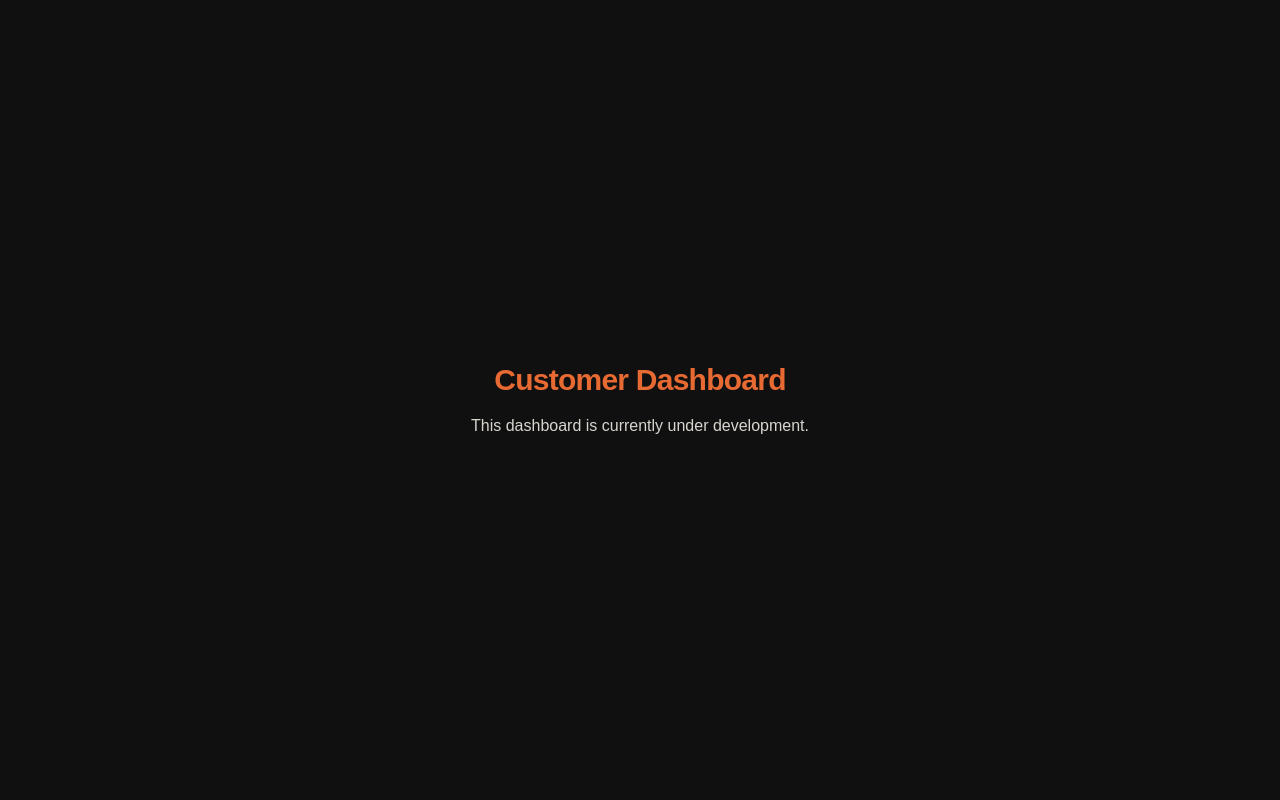
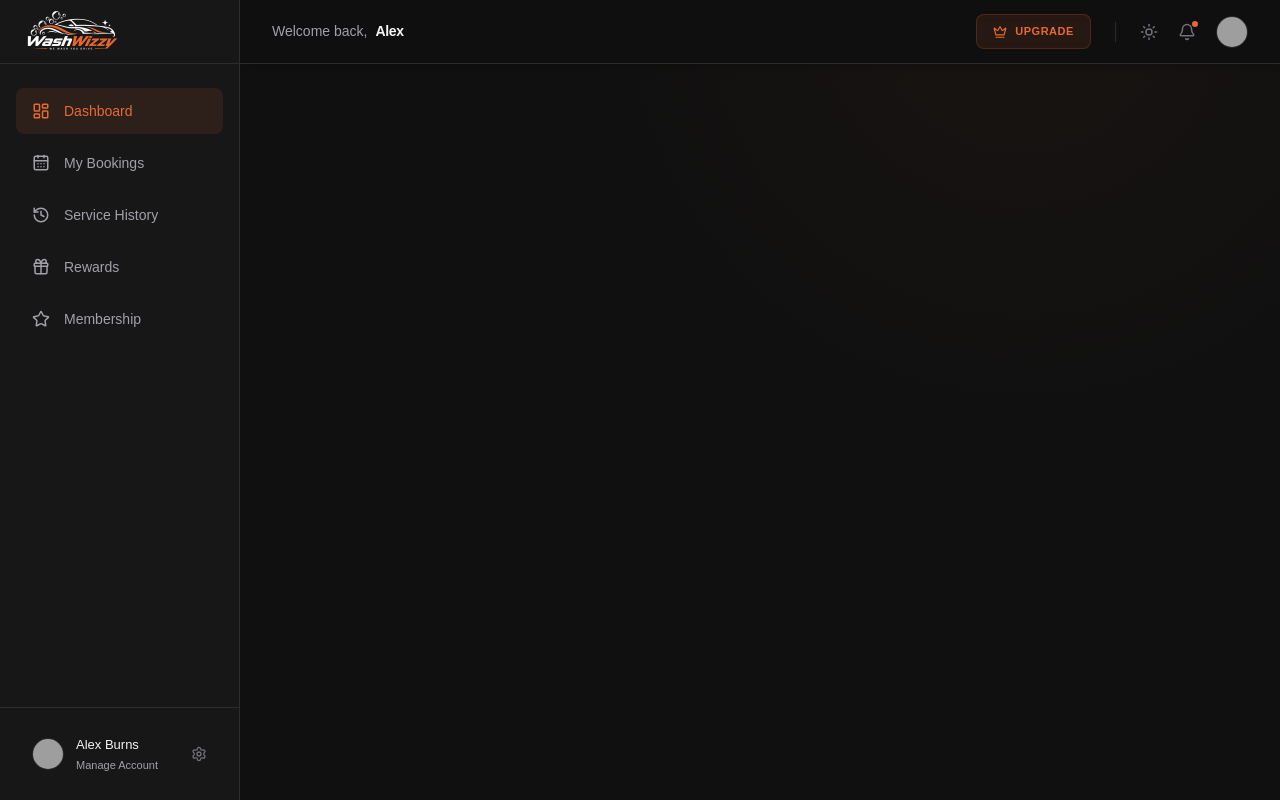
Before and after one commit to Angelo2384/car-wash-project, a React (Vite) app: page /dashboard/customer in a window 1280 px wide. Built offline with nearby package versions, Linux system fonts and the light colour scheme; no server answers; grey boxes are pictures that could not be loaded.

Commit message:
Add customer dashboard layout and clear center

```diff
--- a/src/App.tsx
+++ b/src/App.tsx
@@ -13,6 +13,7 @@ import CustomerSignUp from './screens/auth/CustomerSignUp';
 import StaffActivation from './screens/auth/StaffActivation';
 import ForgotPassword from './screens/auth/ForgotPassword';
 import VerifyEmail from './screens/auth/VerifyEmail';
+import CustomerDashboardLayout from './screens/dashboard/customer/CustomerDashboardLayout';
 import CustomerDashboard from './screens/dashboard/customer/CustomerDashboard';
 import StaffDashboard from './screens/dashboard/staff/StaffDashboard';
 import AdminDashboard from './screens/dashboard/admin/AdminDashboard';
@@ -39,7 +40,9 @@ export default function App() {
               <Route path="forgot-password" element={<ForgotPassword />} />
               <Route path="verify-email" element={<VerifyEmail />} />
             </Route>
-            <Route path="/dashboard/customer" element={<CustomerDashboard />} />
+            <Route path="/dashboard/customer" element={<CustomerDashboardLayout />}>
+              <Route index element={<CustomerDashboard />} />
+            </Route>
             <Route path="/dashboard/staff" element={<StaffDashboard />} />
             <Route path="/dashboard/admin" element={<AdminDashboard />} />
           </Routes>
--- a/src/screens/auth/VerifyEmail.tsx
+++ b/src/screens/auth/VerifyEmail.tsx
@@ -1,6 +1,6 @@
 import { useState } from 'react';
 import { useLocation, useNavigate, Link } from 'react-router-dom';
-import { Mail, ArrowRight, RefreshCw } from 'lucide-react';
+import { Mail, RefreshCw } from 'lucide-react';
 import { auth } from '../../lib/firebase';
 import { signInWithEmailAndPassword, sendEmailVerification, signOut } from 'firebase/auth';
 import { useToast } from '../../contexts/ToastContext';
--- a/src/screens/dashboard/customer/CustomerDashboard.tsx
+++ b/src/screens/dashboard/customer/CustomerDashboard.tsx
@@ -1,10 +1,9 @@
-
+import React from "react";
 
 export default function CustomerDashboard() {
   return (
-    <div className="min-h-screen bg-charcoal-900 text-white flex flex-col items-center justify-center p-4 text-center">
-      <h1 className="text-3xl font-display font-bold mb-4 text-burnt-orange">Customer Dashboard</h1>
-      <p className="text-soft-gray">This dashboard is currently under development.</p>
+    <div className="flex flex-col gap-6 pb-8 animate-in fade-in slide-in-from-bottom-4 duration-500 fill-mode-forwards text-[#F5F5F5] transition-colors duration-300">
+      {/* Content temporarily removed for testing */}
     </div>
   );
 }
--- /dev/null
+++ b/src/screens/dashboard/customer/CustomerDashboardLayout.tsx
@@ -0,0 +1,177 @@
+import React, { useState } from "react";
+import { Outlet, Link, useLocation } from "react-router-dom";
+import {
+  LayoutDashboard,
+  CalendarDays,
+  History,
+  Gift,
+  Star,
+  Settings,
+  Bell,
+  Crown,
+  Sun,
+  Moon,
+} from "lucide-react";
+
+export default function DashboardLayout() {
+  const location = useLocation();
+  const [theme, setTheme] = useState<"light" | "dark">("dark");
+
+  const toggleTheme = () => {
+    setTheme((prev) => (prev === "dark" ? "light" : "dark"));
+  };
+
+  const navItems = [
+    {
+      name: "Dashboard",
+      path: "/dashboard",
+      icon: <LayoutDashboard className="w-4 h-4" />,
+    },
+    {
+      name: "My Bookings",
+      path: "#",
+      icon: <CalendarDays className="w-4 h-4" />,
+    },
+    {
+      name: "Service History",
+      path: "#",
+      icon: <History className="w-4 h-4" />,
+    },
+    { name: "Rewards", path: "#", icon: <Gift className="w-4 h-4" /> },
+    { name: "Membership", path: "#", icon: <Star className="w-4 h-4" /> },
+  ];
+
+  return (
+    <div className="dark">
+      <div className="min-h-screen bg-[#101010] font-sans flex text-[#F5F5F5] transition-colors duration-300 selection:bg-[#E86A33] selection:text-white relative">
+        {/* Atmospheric Dark-Mode Effect */}
+        <div
+          className="absolute inset-0 pointer-events-none z-0"
+          style={{
+            background:
+              "radial-gradient(circle at 80% 0%, rgba(232,106,51,0.035), transparent 35%)",
+          }}
+        ></div>
+
+        {/* Sidebar */}
+        <aside className="w-[240px] bg-[#171717] border-r border-[#2C2C2C] fixed inset-y-0 left-0 flex flex-col z-20">
+          {/* Logo */}
+          <div className="h-[64px] flex items-center px-6 border-b border-[#2C2C2C]">
+            <Link to="/dashboard" className="flex items-center group">
+              <img
+                src="/images/logo.png"
+                alt="WashWizzy"
+                className="w-24 h-auto object-contain"
+              />
+            </Link>
+          </div>
+
+          {/* Navigation */}
+          <nav className="flex-1 px-4 py-6 space-y-1.5">
+            {navItems.map((item) => {
+              const isActive =
+                location.pathname === item.path ||
+                (item.name === "Dashboard" &&
+                  location.pathname.includes("/dashboard"));
+              return (
+                <Link
+                  key={item.name}
+                  to={item.path}
+                  className={`flex items-center gap-3.5 px-[16px] py-[11px] min-h-[46px] rounded-lg transition-all font-medium text-[14px] ${
+                    isActive
+                      ? "bg-[rgba(232,106,51,0.10)] text-[#E86A33]"
+                      : "text-[#A1A1AA] hover:bg-white/[0.04] hover:text-[#F5F5F5]"
+                  }`}
+                >
+                  <div className="[&>svg]:w-[18px] [&>svg]:h-[18px]">
+                    {item.icon}
+                  </div>
+                  {item.name}
+                </Link>
+              );
+            })}
+          </nav>
+
+          {/* User Profile */}
+          <div className="p-4 border-t border-[#2C2C2C] mt-auto">
+            <div className="flex items-center gap-3 px-[16px] py-[11px] min-h-[48px] rounded-lg hover:bg-white/[0.04] transition-colors cursor-pointer group">
+              <div className="w-8 h-8 rounded-full bg-[#1F1F1F] overflow-hidden shrink-0 border border-[#2C2C2C]">
+                <img
+                  src="https://images.unsplash.com/photo-1535713875002-d1d0cf377fde?auto=format&fit=crop&q=80&w=150"
+                  alt="Alex"
+                  className="w-full h-full object-cover"
+                />
+              </div>
+              <div className="flex-1 min-w-0">
+                <p className="text-[13px] font-medium text-[#F5F5F5] truncate">
+                  Alex Burns
+                </p>
+                <p className="text-[11px] text-[#A1A1AA] truncate mt-0.5">
+                  Manage Account
+                </p>
+              </div>
+              <Settings className="w-4 h-4 text-[#71717A] group-hover:text-[#A1A1AA] transition-colors" />
+            </div>
+          </div>
+        </aside>
+
+        {/* Main Content Area */}
+        <main className="flex-1 ml-[240px] flex flex-col min-h-screen relative z-10">
+          {/* Top Bar */}
+          <header className="h-[64px] bg-[#101010]/80 backdrop-blur-md shadow-md border-b border-[#2C2C2C] sticky top-0 z-10 px-8 flex items-center justify-between">
+            <div className="flex items-center gap-2">
+              <p className="text-[14px] text-[#A1A1AA] font-medium">
+                Welcome back,
+              </p>
+              <h1 className="text-[14px] font-semibold text-[#F5F5F5]">Alex</h1>
+            </div>
+
+            <div className="flex items-center gap-6">
+              <button className="flex items-center gap-2 px-4 py-2 rounded-lg text-[11px] font-bold uppercase tracking-wider bg-[#E86A33]/10 text-[#E86A33] hover:bg-[#E86A33]/20 transition-colors border border-[#E86A33]/20">
+                <Crown className="w-[14px] h-[14px]" />
+                Upgrade
+              </button>
+
+              <div className="h-5 w-px bg-[#2C2C2C]"></div>
+
+              <div className="flex items-center gap-5">
+                {/* Theme Toggle */}
+                <button
+                  onClick={toggleTheme}
+                  className="text-[#71717A] hover:text-[#F5F5F5] transition-colors"
+                  aria-label="Toggle Theme"
+                >
+                  {theme === "dark" ? (
+                    <Sun className="w-[18px] h-[18px]" />
+                  ) : (
+                    <Moon className="w-[18px] h-[18px]" />
+                  )}
+                </button>
+
+                <button className="text-[#71717A] hover:text-[#F5F5F5] transition-colors relative">
+                  <Bell className="w-[18px] h-[18px]" />
+                  <span className="absolute -top-0.5 -right-0.5 w-[6px] h-[6px] bg-[#E86A33] rounded-full"></span>
+                </button>
+
+                <div className="w-8 h-8 rounded-full bg-[#1F1F1F] overflow-hidden border border-[#2C2C2C]">
+                  <img
+                    src="https://images.unsplash.com/photo-1535713875002-d1d0cf377fde?auto=format&fit=crop&q=80&w=150"
+                    alt="Alex"
+                    className="w-full h-full object-cover"
+                  />
+                </div>
+              </div>
+            </div>
+          </header>
+
+          {/* Page Content */}
+          <div className="flex-1 p-5">
+            <div className="max-w-[1400px] mx-auto">
+              <Outlet context={{ theme }} />
+            </div>
+          </div>
+        </main>
+      </div>
+    </div>
+  );
+}
```
Also changed, not shown: firebase.json, 1 other file (tests, documents, lock files or other folders).
